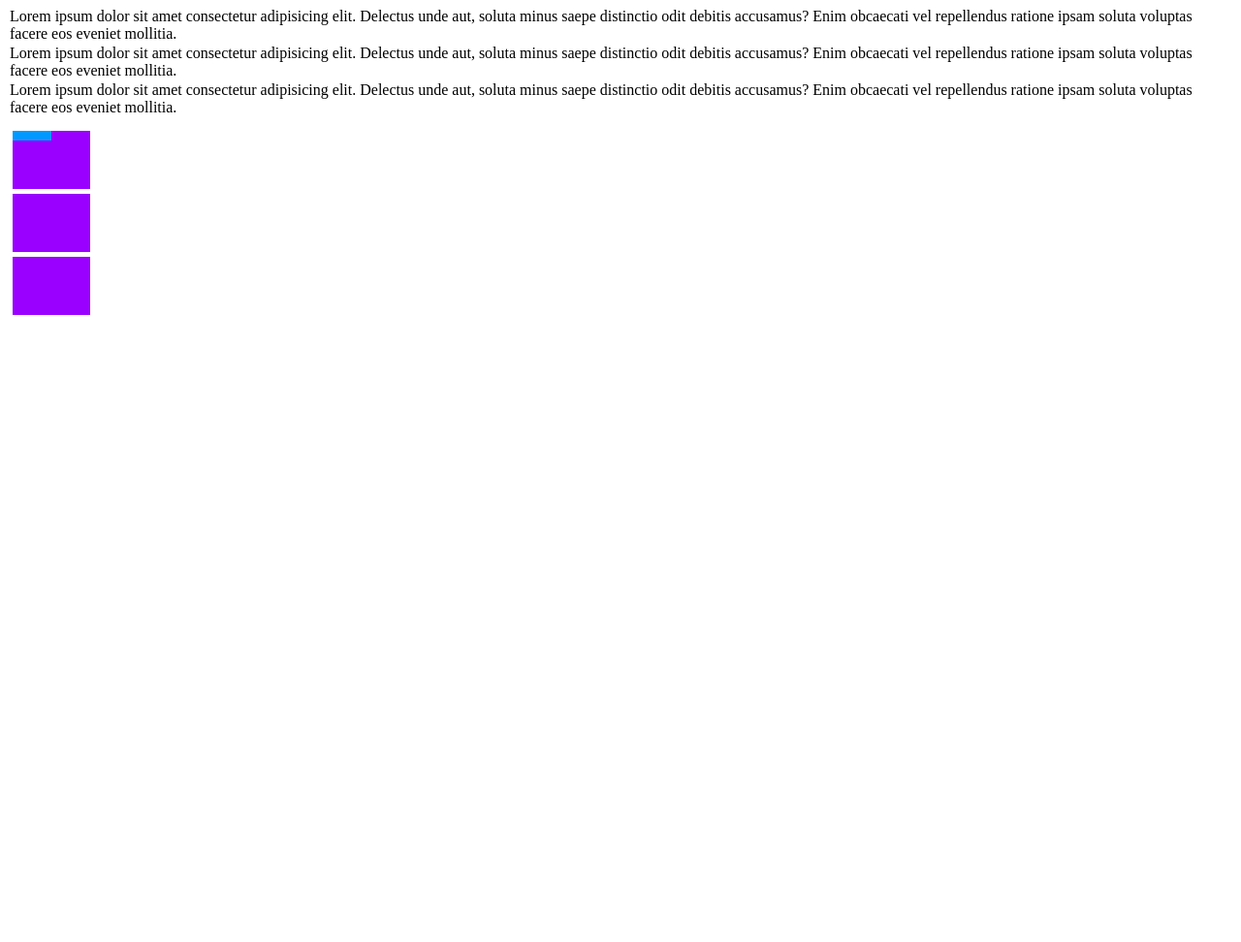
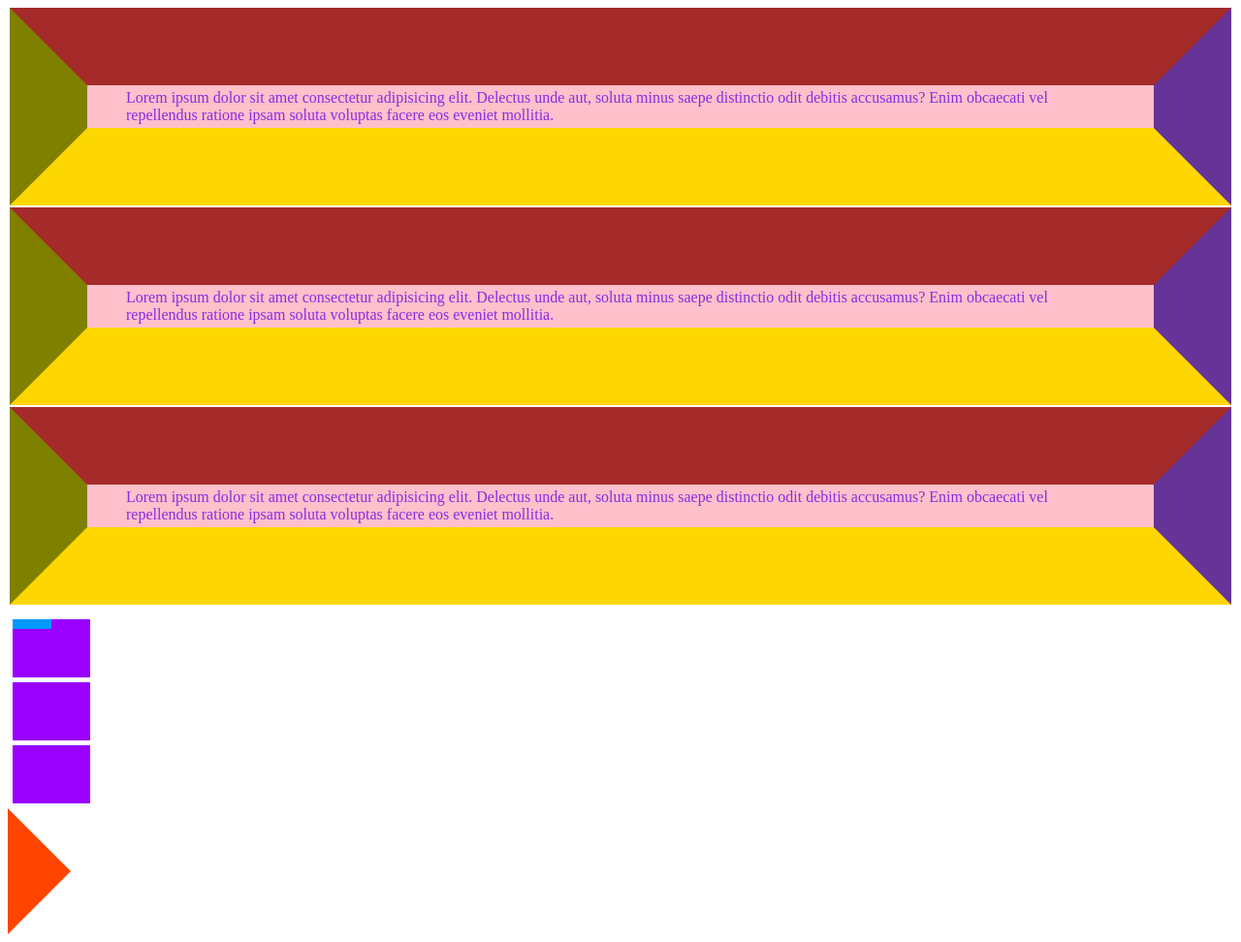
Before and after one commit to Pattov/clases, a PHP site: page / in a window 1280 px wide. Shown: the whole page at 97% size. Before the commit the page ends 325 px from the top, so only its background shows below. Run offline with PHP 8.4, Linux system fonts and the light colour scheme.

Commit message:
viernes27/11

```diff
--- a/LM/Margenes/css/style.css
+++ b/LM/Margenes/css/style.css
@@ -1,12 +1,23 @@
-/*espacio fuera de las cajas pero al ser en bloque colapsan entre ellos
+/*1-espacio fuera de las cajas pero al ser en bloque colapsan entre ellos
 *Para verlo en el navegador con el f12(Inspecionar)
 */
+
 p {
   margin: 2px;
+  background-color: pink;
+  color: blueviolet;
+  border: 5em solid black;
+  border-color: brown rebeccapurple gold olive;
+  padding: 0.25em 2.5em;
+}
+.triangulo{
+    border: 65px solid transparent;
+    /*Le dio que los bordes son transparentes pero por cascada le digo que sea naranja*/
+    border-left-color: orangered;
 }
 
 /*
-No aparece las cajas por...
+2-No aparece las cajas por...
 .caja{
     margin:5px;
     background-color: rgb(153, 0, 255);
@@ -17,19 +28,20 @@ No aparece las cajas por...
 
 }
 */
-/*al ponerle ancho y alto aparece*/
+/*3-al ponerle ancho y alto aparece*/
 .caja {
   margin: 5px;
   background-color: rgb(153, 0, 255);
   height: 60px;
   width: 80px;
-  padding: 0.01px; /*asi se quita el colapsado a un padre,
+  *padding: 0.01px; /*6-
+  asi se quita el colapsado a un padre,
     *RECORDAR DAR ZOOM AL NAVEGADOR*/
 }
 .subcaja {
-  /*margin:5px;*/
+  /*4-margin:5px;*/
   margin-top: 15px;
-  /*se sigue colapsando pero si se pone en el padre el Padding*/
+  /*5-se sigue colapsando pero si se pone en el padre el Padding*/
   background-color: rgb(0, 153, 255);
   height: 10px;
   width: 40px;
--- a/LM/Margenes/index.html
+++ b/LM/Margenes/index.html
@@ -12,11 +12,10 @@
     <p>Lorem ipsum dolor sit amet consectetur adipisicing elit. Delectus unde aut, soluta minus saepe distinctio odit debitis accusamus? Enim obcaecati vel repellendus ratione ipsam soluta voluptas facere eos eveniet mollitia.</p>
 <div class="caja">
 <div class="subcaja"></div>
-
 </div>
 <div class="caja"></div>
 <div class="caja"></div>
-
+<div class="triangulo"></div>
 </body>
 
 </html>
```
Also changed, not shown: LM/Margenes/LogoYoutube.html (added, +14 -0 lines), LM/Margenes/css/styleYB.css (added, +23 -0 lines), 1 other file.
